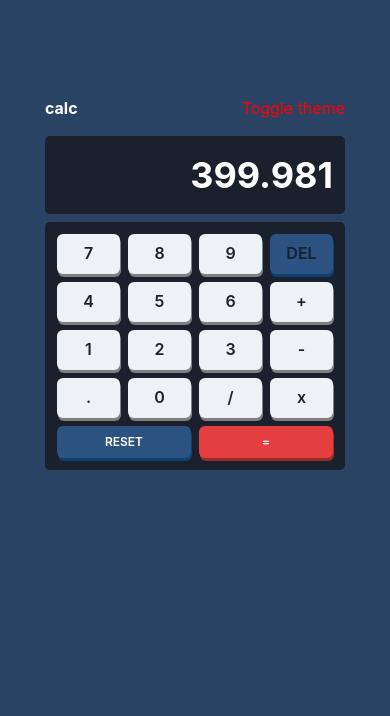
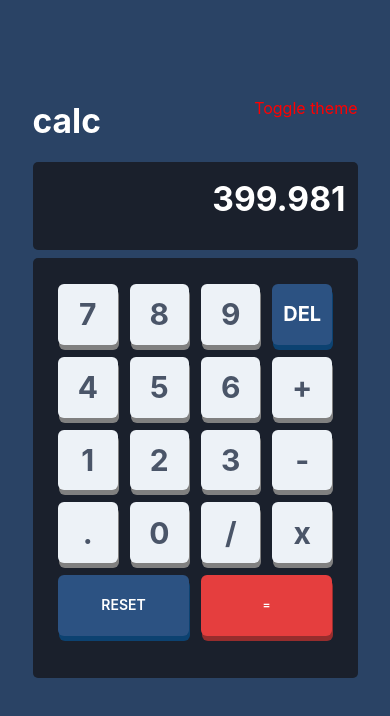
Before and after one commit to julioale21/CalculatorFrontendMentorChallenge, a React (Create React App) app: page / in a window 390 px wide. Shown: the top 716 px of the page. Built offline with nearby package versions, Linux system fonts and the light colour scheme.

Commit message:
chore: added mobile design

```diff
--- a/src/App.tsx
+++ b/src/App.tsx
@@ -1,69 +1,11 @@
-import { Button, Grid, GridItem, Stack, Text } from "@chakra-ui/react";
 import React from "react";
-import Display from "./components/Display";
+import Calculator from "./components/Calculator";
+import { Stack } from "@chakra-ui/react";
 
 const App = () => {
   return (
     <Stack alignItems="center" backgroundColor="blue.800" height="100vh">
-      <Stack width="300px">
-        <Stack paddingTop={24}>
-          <Stack direction="row" justifyContent="space-between" marginBottom={2}>
-            <Text color="white" fontWeight="bold">
-              calc
-            </Text>
-            <Text color="red">Toggle theme</Text>
-          </Stack>
-
-          <Display value={399.981} />
-
-          <Stack backgroundColor="gray.800" borderRadius="5px" padding={3}>
-            <Grid gap={2} templateColumns="repeat(4, 1fr)">
-              <Button boxShadow="1px 3px gray">7</Button>
-              <Button boxShadow="1px 3px gray">8</Button>
-              <Button boxShadow="1px 3px gray">9</Button>
-              <Button backgroundColor="blue.700" boxShadow="1px 3px #0c4271">
-                DEL
-              </Button>
-              <Button boxShadow="1px 3px gray">4</Button>
-              <Button boxShadow="1px 3px gray">5</Button>
-              <Button boxShadow="1px 3px gray">6</Button>
-              <Button boxShadow="1px 3px gray">+</Button>
-              <Button boxShadow="1px 3px gray">1</Button>
-              <Button boxShadow="1px 3px gray">2</Button>
-              <Button boxShadow="1px 3px gray">3</Button>
-              <Button boxShadow="1px 3px gray">-</Button>
-              <Button boxShadow="1px 3px gray">.</Button>
-              <Button boxShadow="1px 3px gray">0</Button>
-              <Button boxShadow="1px 3px gray">/</Button>
-              <Button boxShadow="1px 3px gray">x</Button>
-              <GridItem colSpan={2}>
-                <Button
-                  backgroundColor="blue.700"
-                  boxShadow="1px 3px #0c4271"
-                  color="white"
-                  fontSize="xs"
-                  size="sm"
-                  width="100%"
-                >
-                  RESET
-                </Button>
-              </GridItem>
-              <GridItem colSpan={2}>
-                <Button
-                  backgroundColor="red.500"
-                  boxShadow="1px 3px #962d2d"
-                  color="white"
-                  fontSize="xs"
-                  size="sm"
-                  width="100%"
-                >
-                  =
-                </Button>
-              </GridItem>
-            </Grid>
-          </Stack>
-        </Stack>
-      </Stack>
+      <Calculator />
     </Stack>
   );
 };
--- /dev/null
+++ b/src/components/Calculator.tsx
@@ -0,0 +1,202 @@
+import React from "react";
+import { Stack, Grid, Button, GridItem, Text } from "@chakra-ui/react";
+import Display from "./Display";
+
+const Calculator = () => {
+  return (
+    <Stack width={{ base: "325px" }}>
+      <Stack paddingTop={24}>
+        <Stack direction="row" justifyContent="space-between" marginBottom={2}>
+          <Text color="white" fontSize="2.1rem" fontWeight="bold">
+            calc
+          </Text>
+          <Text color="red">Toggle theme</Text>
+        </Stack>
+
+        <Display value={399.981} />
+
+        <Stack
+          backgroundColor="gray.800"
+          borderRadius="5px"
+          height={{ base: "420px" }}
+          padding="1.6rem"
+        >
+          <Grid gap={3} templateColumns="repeat(4, 1fr)">
+            <Button
+              boxShadow="1px 5px gray"
+              color="gray.600"
+              fontSize="3xl"
+              fontWeight="bold"
+              height={{ base: "3.8rem" }}
+            >
+              7
+            </Button>
+            <Button
+              boxShadow="1px 5px gray"
+              color="gray.600"
+              fontSize="3xl"
+              fontWeight="bold"
+              height={{ base: "3.8rem" }}
+            >
+              8
+            </Button>
+            <Button
+              boxShadow="1px 5px gray"
+              color="gray.600"
+              fontSize="3xl"
+              fontWeight="bold"
+              height={{ base: "3.8rem" }}
+            >
+              9
+            </Button>
+            <Button
+              backgroundColor="blue.700"
+              boxShadow="1px 5px #0c4271"
+              color="white"
+              fontSize="xl"
+              fontWeight="bold"
+              height={{ base: "3.8rem" }}
+            >
+              DEL
+            </Button>
+            <Button
+              boxShadow="1px 5px gray"
+              color="gray.600"
+              fontSize="3xl"
+              fontWeight="bold"
+              height={{ base: "3.8rem" }}
+            >
+              4
+            </Button>
+            <Button
+              boxShadow="1px 5px gray"
+              color="gray.600"
+              fontSize="3xl"
+              fontWeight="bold"
+              height={{ base: "3.8rem" }}
+            >
+              5
+            </Button>
+            <Button
+              boxShadow="1px 5px gray"
+              color="gray.600"
+              fontSize="3xl"
+              fontWeight="bold"
+              height={{ base: "3.8rem" }}
+            >
+              6
+            </Button>
+            <Button
+              boxShadow="1px 5px gray"
+              color="gray.600"
+              fontSize="3xl"
+              fontWeight="bold"
+              height={{ base: "3.8rem" }}
+            >
+              +
+            </Button>
+            <Button
+              boxShadow="1px 5px gray"
+              color="gray.600"
+              fontSize="3xl"
+              fontWeight="bold"
+              height={{ base: "3.8rem" }}
+            >
+              1
+            </Button>
+            <Button
+              boxShadow="1px 5px gray"
+              color="gray.600"
+              fontSize="3xl"
+              fontWeight="bold"
+              height={{ base: "3.8rem" }}
+            >
+              2
+            </Button>
+            <Button
+              boxShadow="1px 5px gray"
+              color="gray.600"
+              fontSize="3xl"
+              fontWeight="bold"
+              height={{ base: "3.8rem" }}
+            >
+              3
+            </Button>
+            <Button
+              boxShadow="1px 5px gray"
+              color="gray.600"
+              fontSize="3xl"
+              fontWeight="bold"
+              height={{ base: "3.8rem" }}
+            >
+              -
+            </Button>
+            <Button
+              boxShadow="1px 5px gray"
+              color="gray.600"
+              fontSize="3xl"
+              fontWeight="bold"
+              height={{ base: "3.8rem" }}
+            >
+              .
+            </Button>
+            <Button
+              boxShadow="1px 5px gray"
+              color="gray.600"
+              fontSize="3xl"
+              fontWeight="bold"
+              height={{ base: "3.8rem" }}
+            >
+              0
+            </Button>
+            <Button
+              boxShadow="1px 5px gray"
+              color="gray.600"
+              fontSize="3xl"
+              fontWeight="bold"
+              height={{ base: "3.8rem" }}
+            >
+              /
+            </Button>
+            <Button
+              boxShadow="1px 5px gray"
+              color="gray.600"
+              fontSize="3xl"
+              fontWeight="bold"
+              height={{ base: "3.8rem" }}
+            >
+              x
+            </Button>
+            <GridItem colSpan={2}>
+              <Button
+                backgroundColor="blue.700"
+                boxShadow="1px 5px #0c4271"
+                color="white"
+                height={{ base: "3.8rem" }}
+                size="sm"
+                width="100%"
+              >
+                RESET
+              </Button>
+            </GridItem>
+            <GridItem colSpan={2}>
+              <Button
+                backgroundColor="red.500"
+                boxShadow="1px 5px #962d2d"
+                color="white"
+                fontSize="xs"
+                height={{ base: "3.8rem" }}
+                size="sm"
+                width="100%"
+              >
+                =
+              </Button>
+            </GridItem>
+          </Grid>
+        </Stack>
+      </Stack>
+    </Stack>
+  );
+};
+
+export default Calculator;
--- a/src/components/Display.tsx
+++ b/src/components/Display.tsx
@@ -7,8 +7,15 @@ interface DisplayProps {
 
 const Display: React.FC<DisplayProps> = ({ value }) => {
   return (
-    <Box backgroundColor="gray.800" borderRadius="5px" marginBottom={4} padding={3} width="100%">
-      <Text color="white" float="right" fontSize="4xl" fontWeight="bold">
+    <Box
+      backgroundColor="gray.800"
+      borderRadius="5px"
+      height="5.5rem"
+      marginBottom={4}
+      padding={3}
+      width="100%"
+    >
+      <Text color="white" float="right" fontSize="2.1rem" fontWeight="bold">
         {value}
       </Text>
     </Box>
--- a/src/serviceWorkerRegistration.ts
+++ b/src/serviceWorkerRegistration.ts
@@ -1,3 +1,4 @@
+/* eslint-disable no-console */
 // This optional code is used to register a service worker.
 // register() is not called by default.
 
--- a/src/theme.ts
+++ b/src/theme.ts
@@ -1,6 +1,15 @@
 import { extendTheme } from "@chakra-ui/react";
+
+const components = {
+  button: {
+    baseStyle: ({ colorMode }) => ({
+      bg: colorMode === "light" ? "white" : "black",
+    }),
+  },
+};
 
 export default extendTheme({
   initialColorMode: "light",
   useSystemColorMode: false,
+  components,
 });
--- a/tsconfig.json
+++ b/tsconfig.json
@@ -17,6 +17,7 @@
     "moduleResolution": "node",
     "resolveJsonModule": true,
     "isolatedModules": true,
+    "noImplicitAny": false,
     "noEmit": true,
     "jsx": "react"
   },
```
